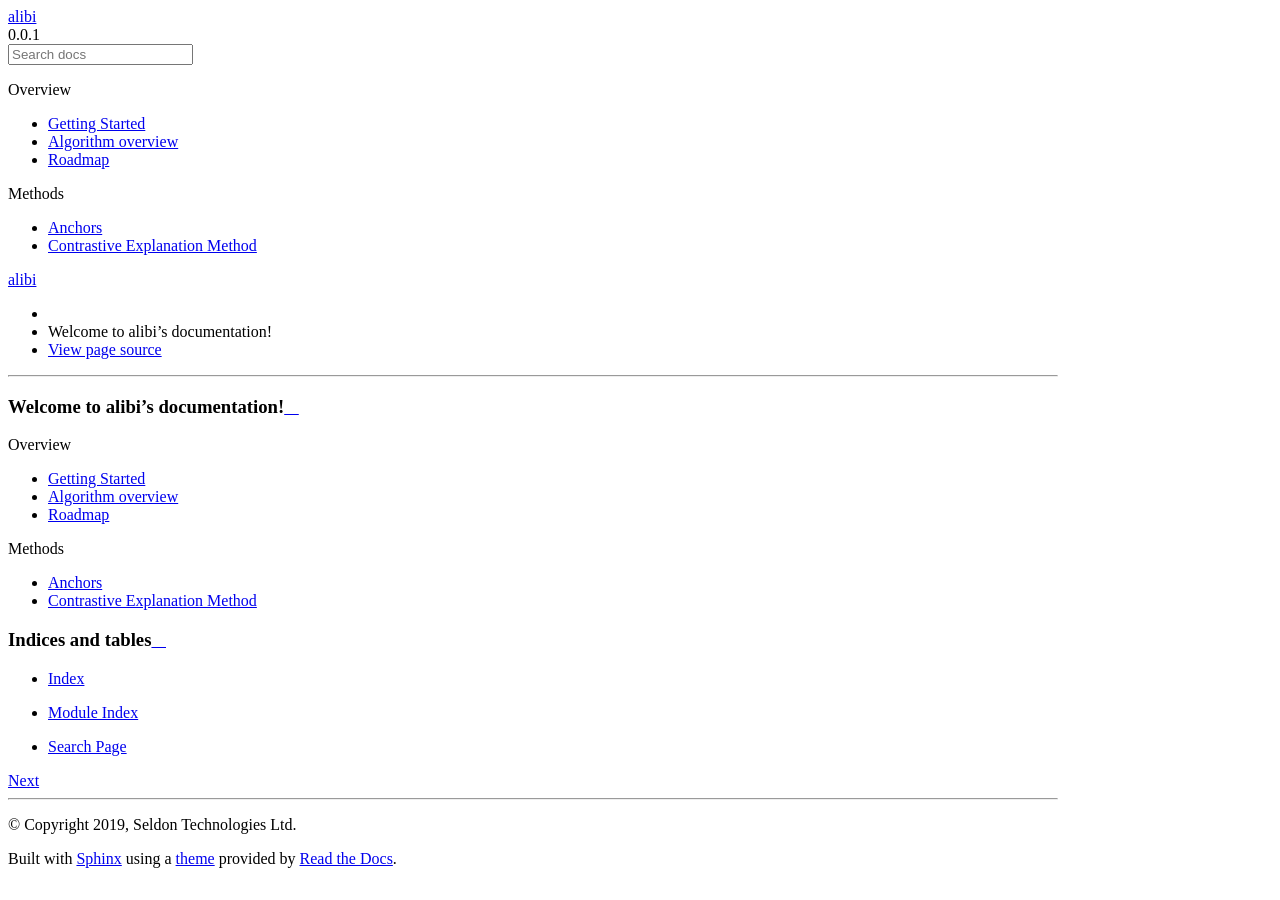
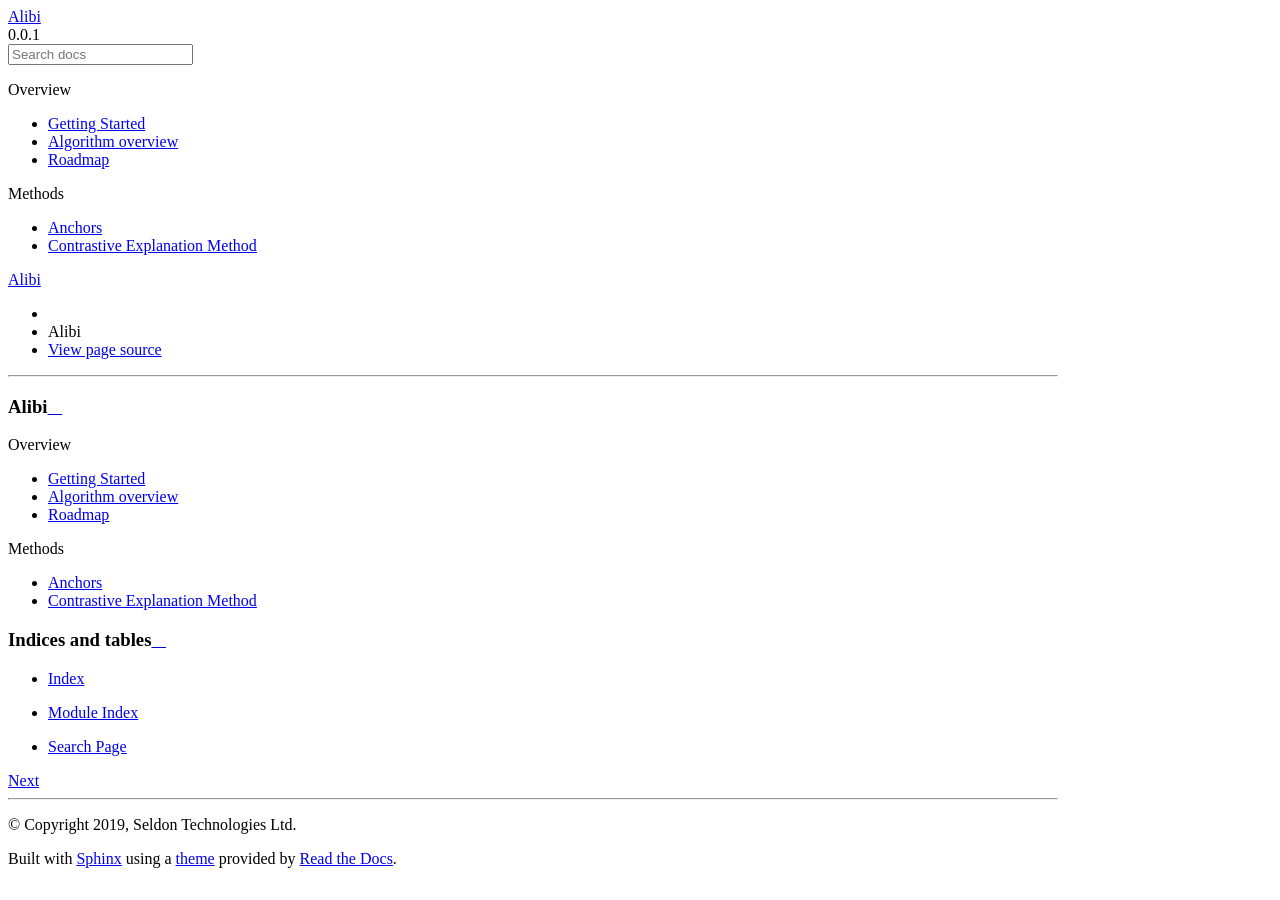
Before and after one commit to SeldonIO/alibi, a Sphinx documentation site: the page built from doc/source/index.rst, in a window 1280 px wide. Built offline with Sphinx 7.4.7 and the Read the Docs theme 2.0.0, drawn with Linux system fonts in a browser that asks for light colours; pages that are not in the unit, such as notebooks, are missing from menus; part of the change alters nothing that is shown.

```diff
--- a/README.md
+++ b/README.md
@@ -1,2 +1 @@
-# alibi
-Algorithms for monitoring and explaining machine learning models
+# Alibi
--- a/doc/source/conf.py
+++ b/doc/source/conf.py
@@ -19,7 +19,7 @@ sys.path.insert(0, os.path.abspath('../..'))
 
 # -- Project information -----------------------------------------------------
 
-project = 'alibi'
+project = 'Alibi'
 copyright = '2019, Seldon Technologies Ltd'
 author = 'Seldon Technologies Ltd'
 
@@ -48,12 +48,13 @@ extensions = [
     'sphinx.ext.mathjax',
     'sphinx.ext.ifconfig',
     'sphinx.ext.viewcode',
-    'recommonmark',
+    #'recommonmark',
     'sphinx.ext.napoleon',
     'sphinx_autodoc_typehints',
     'sphinxcontrib.apidoc',  # automatically generate API docs, see https://github.com/rtfd/readthedocs.org/issues/1139
     'nbsphinx',
     'nbsphinx_link',  # for linking notebooks from outside sphinx source root
+    'm2r'
 ]
 
 # nbsphinx settings
--- a/doc/source/index.rst
+++ b/doc/source/index.rst
@@ -3,8 +3,8 @@
    You can adapt this file completely to your liking, but it should at least
    contain the root `toctree` directive.
 
-Welcome to alibi's documentation!
-=================================
+.. Landing page shared with the Github repository README
+.. mdinclude:: ../../README.md
 
 .. toctree::
   :maxdepth: 1
```
Also changed, not shown: 1 other file.
